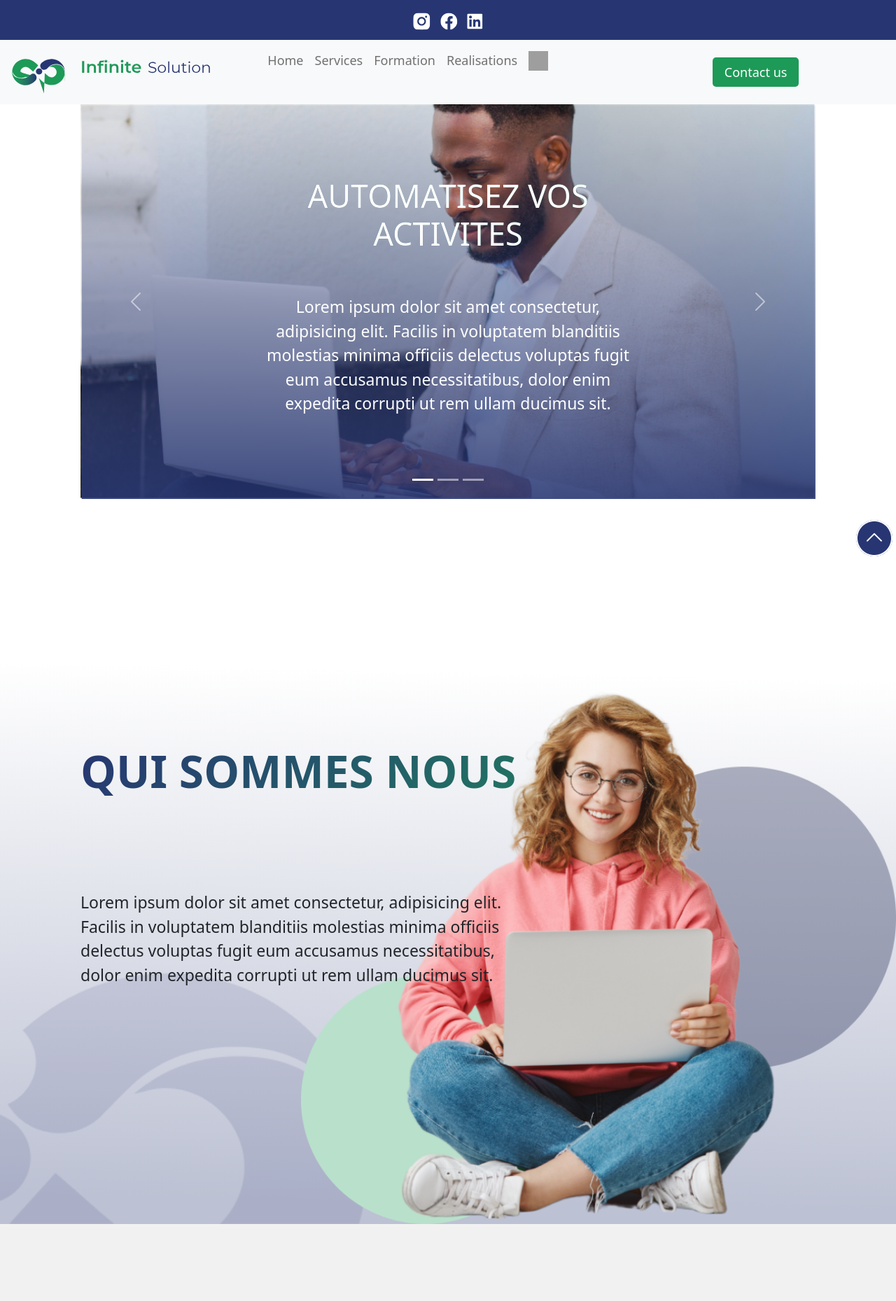
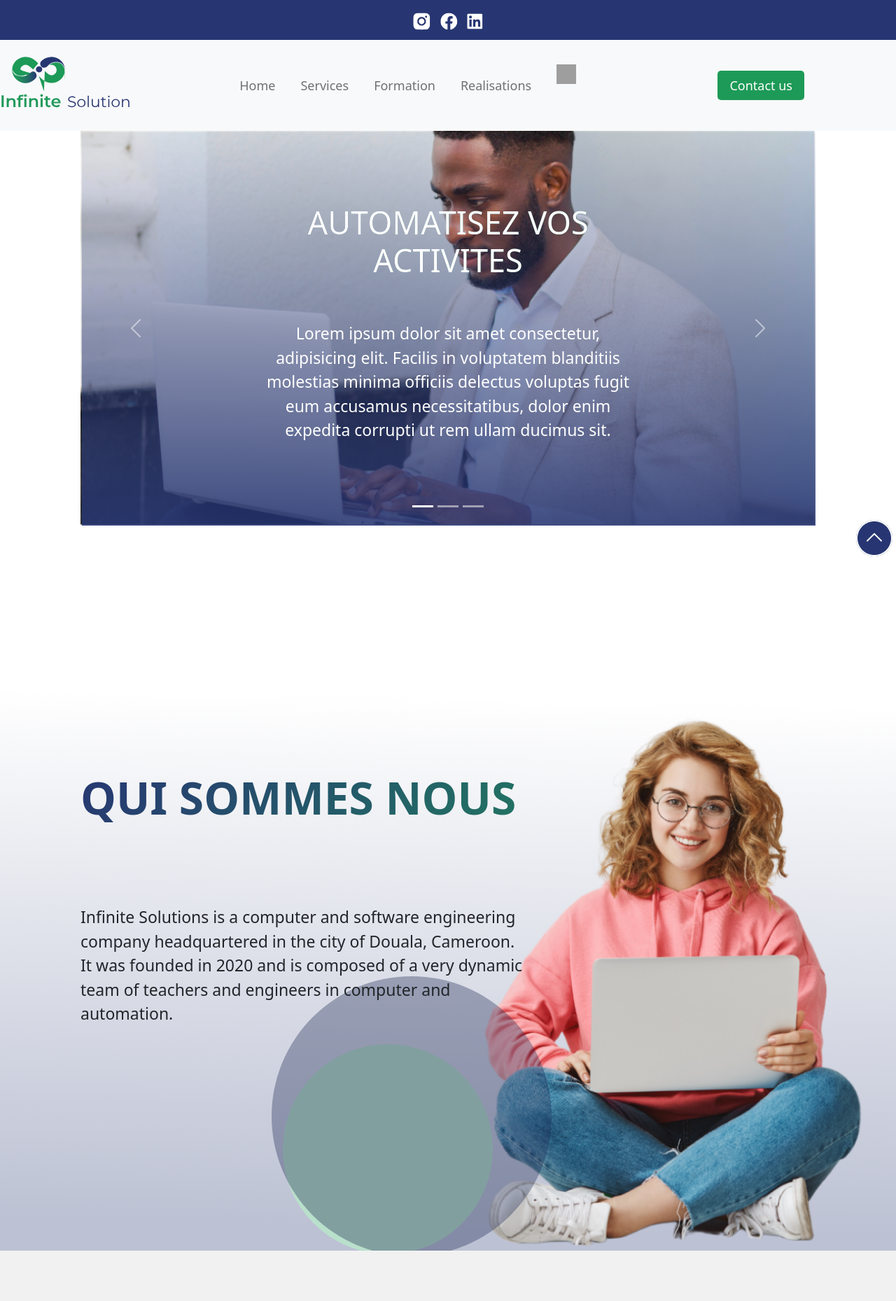
Before and after one commit to Djoufson/Infinite-Solutions, a PHP site: page / in a window 1280 px wide. Shown: the top 1859 px of the page at 70% size. Run offline with PHP 8.4, Linux system fonts and the light colour scheme; the visitor is signed in with stand-in values (Sample User, id 1); data that the repository does not hold is empty; grey boxes are pictures that could not be loaded.

Commit message:
ajout paralax

```diff
--- a/CSS/main.css
+++ b/CSS/main.css
@@ -170,14 +170,6 @@ section{
     transform: translate(-50%, -50%);
 }
 /* Qui sommes nous */
-.qui{
-    height: 100vh;
-    background-image: url(../RESOURCES/IMAGES/illustration_qui_somme_nous.png), url(../RESOURCES/IMAGES/Maskgroup.png),linear-gradient(181.22deg, #FFFFFF 2.69%, #BCC1D3 94.89%);;
-    background-size: auto 100%;
-    background-repeat: no-repeat;
-    background-position: right bottom, left bottom;
-    position: relative;
-}
 
 .qui div{
     width: 50%;
@@ -298,9 +290,9 @@ section{
     background-color: #E9EBF1;
 }
 .realisations-items{
-    width: 60%;
+    width: 80%;
     left: 50%;
-    top: 70%;
+    top: 60%;
     transform: translate(-50%, -50%);
     display: flex;
     position: absolute;
@@ -373,26 +365,37 @@ section{
 .travaux-items>div{
     background-color: #eee;
     border-radius: 5px;
+    padding: 10px;
     position: relative;
 }
 .travaux-items>div>button, .parag{
     position: absolute;
 }
 .travaux-items>div>button{
+    width: 164px;
+    border: none;
+    background: #1A8C4F;
+    border-radius: 30px;
     bottom: 100%;
 }
 .parag{
     top: 100%;
 }
+
+.parag p{
+    font-size: 18px;
+}
+
 .travaux-items{
     margin-top: 20px;
     margin-bottom: 20px;
     display: flex;
 }
 .travaux-items>div{
+    font-size: 18px;
     overflow: hidden;
     width: 30%;
-    height: 250px;
+    height: 450px;
     margin: auto;
 }
 
@@ -520,6 +523,10 @@ label span{
     }
 }
 
+#footer p{
+    font-size: 19px;
+}
+
 .footer-container{
     display: flex;
 }
--- /dev/null
+++ b/CSS/paralax.css
@@ -0,0 +1,141 @@
+@keyframes boule1 {
+    0%   {
+        bottom: -50px;
+        left: 40%;
+    }
+    25%   {
+        bottom: -5px;
+        left: 32%;
+    }
+    75%   {
+        bottom: -17px;
+        left: 20%;
+    }
+    100%   {
+        bottom: -50px;
+        left: 40%;
+    }
+}
+@keyframes boule2 {
+    0%   {
+        bottom: -50px;
+        left: 40%;
+    }
+    15%   {
+        bottom: -45px;
+        left: 32%;
+    }
+    25%   {
+        bottom: -32px;
+        left: 20%;
+    }
+    35%   {
+        bottom: -50px;
+        left: 10%;
+    }
+    15%   {
+        bottom: -5px;
+        left: 8%;
+    }
+    25%   {
+        bottom: -17px;
+        left: 2%;
+    }
+    35%   {
+        bottom: -50px;
+        left: 10%;
+    }
+    45%   {
+        bottom: -5px;
+        left: 22%;
+    }
+    55%   {
+        bottom: -17px;
+        left: 30%;
+    }
+    65%   {
+        bottom: -50px;
+        left: 35%;
+    }
+    75%   {
+        bottom: -5px;
+        left: 30%;
+    }
+    85%   {
+        bottom: -17px;
+        left: 36%;
+    }
+    100%   {
+        bottom: -50px;
+        left: 40%;
+    }
+}
+
+@keyframes techno {
+    0% {transform: translate(0, 10px);}
+    50% {transform: translate(0, -10px);}
+    100% {transform: translate(0, 10px);}
+}
+.qui{
+    height: 100vh;
+    background-image: url(../RESOURCES/IMAGES/illustration_qui.png), linear-gradient(181.22deg, #FFFFFF 2.69%, #BCC1D3 94.89%);
+    background-position: right bottom;
+    background-size: contain;
+    background-repeat: no-repeat;
+    position: relative;
+    overflow: hidden;
+}
+
+#qui .ellipse1, #qui .ellipse2{
+    position: absolute;
+    height: 230px;
+    width: 230px;
+    z-index: 0;
+}
+
+#qui .ellipse1{
+    bottom: -50px;
+    left: 40%;
+    width: 300px;
+    height: 300px;
+
+    animation: boule1 5s ease-in-out infinite;
+}
+
+#qui .ellipse2{
+    bottom: 0;
+    width: 400px;
+    height: 400px;
+    right: -10px;
+
+    animation: boule2 9s ease-in-out infinite;
+}
+
+.arbre>div{
+    animation: techno 2s ease-in-out infinite;
+}
+
+.arbre .logo{
+    animation: none;
+}
+
+.formations-items{
+    display: flex;
+}
+
+.formations-item{
+    width: 30%;
+    height: 300px;
+    margin: auto;
+    background-size: cover;
+}
+
+.formations-item1{
+    background-image: url(../RESOURCES/IMAGES/2.jpg);
+}
+.formations-item1{
+    background-image: url(../RESOURCES/IMAGES/3.jpg);
+}
+.formations-item1{
+    background-image: url(../RESOURCES/IMAGES/4.jpg);
+}
--- a/CSS/second.css
+++ b/CSS/second.css
@@ -36,6 +36,12 @@ section, #footer{
 
 .navbar-nav{
     text-align: center;
+    gap: 20px;
+    padding-left: 100px;
+    margin: auto;
+}
+
+.nav-item{
     margin: auto;
 }
 
@@ -46,7 +52,7 @@ section, #footer{
     background-image: linear-gradient(0deg, #2736729f, #FFFFFF);
 }
 
-.navbar-brand{
+.navbar-brand svg{
     display: block;
     text-align: center;
 }
@@ -60,6 +66,12 @@ p{
 @media only screen and (max-width: 1131px) {
     .realisations-items{
         top: 760px;
+    }
+
+    .navbar-nav{
+        text-align: center;
+        gap: 20px;
+        padding-left: 0;
     }
 
     h1{
@@ -107,3 +119,23 @@ p{
 @media only screen and (max-width: 350px) {
 
 }
+
+
+/* Suplement */
+.travaux-items button{
+    padding: 5px 10px;
+    font-size: 15px;
+    height: auto;
+    color: white;
+}
+.travaux-items>div:hover button{
+    transform: translateY(70px);
+    transition: 0.4s all ease-out;
+}
+.travaux-items>div:hover{
+    transition: 0.4s all ease-in;
+}
+.travaux-items>div:hover div{
+    transform: translateY(-180px);
+    transition: 0.4s all ease-in;
+}
--- a/index.php
+++ b/index.php
@@ -86,7 +86,7 @@ include "FUNCTION/contact.func.php";
     <link href="https://cdn.jsdelivr.net/npm/bootstrap@5.2.0-beta1/dist/css/bootstrap.min.css" rel="stylesheet" integrity="sha384-0evHe/X+R7YkIZDRvuzKMRqM+OrBnVFBL6DOitfPri4tjfHxaWutUpFmBp4vmVor" crossorigin="anonymous">
     <link rel="stylesheet" href="CSS/main.css">
     <link rel="stylesheet" href="CSS/second.css">
-
+    <link rel="stylesheet" href="CSS/paralax.css">
 
     <title><?= $lang["title"] ?></title>
 </head>
@@ -210,6 +210,14 @@ include "FUNCTION/contact.func.php";
               </div>
         </section>
         <section class="qui" id="qui" >
+            <svg class="ellipse1" width="330" height="330" viewBox="0 0 330 330" fill="none" xmlns="http://www.w3.org/2000/svg">
+                <g style="mix-blend-mode:multiply">
+                <circle cx="165" cy="165" r="165" fill="#B9E0CB"/>
+                </g>
+            </svg>
+            <svg class="ellipse2" width="401" height="401" viewBox="0 0 401 401" fill="none" xmlns="http://www.w3.org/2000/svg">
+                <circle cx="200.5" cy="200.5" r="200.5" fill="#1C2651" fill-opacity="0.35"/>
+            </svg>
             <h1 data-aos="fade-up"  data-aos-duration="1000"><?= $lang["qui"] ?></h1>
             <div>
                 <p data-aos="fade-up"  data-aos-duration="1500"><?= $lang["qui-1-p"] ?></p>
@@ -250,26 +258,10 @@ include "FUNCTION/contact.func.php";
                 <h1 data-aos="fade-up" data-aos-duration="1000"><?= $lang["formations"] ?></h1>
                 <p data-aos="fade-up" data-aos-duration="1200"><?= $lang["formations-p"] ?></p>
                 </div>
-                <div id="carouselExampleControls" class="carousel slide" data-ride="carousel">
-                    <div class="carousel-inner">
-                        <div class="carousel-item active">
-                        <img src="RESOURCES/IMAGES/slider_img.png" class="d-block w-100" alt="...">
-                        </div>
-                        <div class="carousel-item">
-                        <img src="RESOURCES/IMAGES/slider_img.png" class="d-block w-100" alt="...">
-                        </div>
-                        <div class="carousel-item">
-                        <img src="RESOURCES/IMAGES/slider_img.png" class="d-block w-100" alt="...">
-                        </div>
-                    </div>
-                    <a class="carousel-control-prev" href="#carouselExampleControls" role="button" data-slide="prev">
-                        <span class="carousel-control-prev-icon" aria-hidden="true"></span>
-                        <span class="sr-only"></span>
-                    </a>
-                    <a class="carousel-control-next" href="#carouselExampleControls" role="button" data-slide="next">
-                        <span class="carousel-control-next-icon" aria-hidden="true"></span>
-                        <span class="sr-only"></span>
-                    </a>
+                <div class="formations-items">
+                    <div class="formations-item formations-item-1"></div>
+                    <div class="formations-item formations-item-2"></div>
+                    <div class="formations-item formations-item-3"></div>
                 </div>
             </div>
         </section>
@@ -300,10 +292,8 @@ include "FUNCTION/contact.func.php";
         </section>
         <section class="travaux">
             <h1 data-aos="fade-up" data-aos-duration="1200"><?= $lang["travaux"] ?></h1>
-            <p data-aos="fade-up" data-aos-duration="1600"><?= $lang["travaux-p"] ?></p>
             <div class="travaux-items">
                 <div>
-                    <button ><?= $lang["travaux-1-b"] ?></button>
                     <div class="parag">
                         <h3><?= $lang["travaux-1"] ?></h3>
                         <p>
@@ -312,7 +302,6 @@ include "FUNCTION/contact.func.php";
                     </div>
                 </div>
                 <div>
-                    <button><?= $lang["travaux-2-b"] ?></button>
                     <div class="parag">
                         <h3><?= $lang["travaux-2-"] ?></h3>
                         <p>
@@ -321,7 +310,6 @@ include "FUNCTION/contact.func.php";
                     </div>
                 </div>
                 <div>
-                    <button><?= $lang["travaux-3-b"] ?></button>
                     <div class="parag">
                         <h3><?= $lang["travaux-3"] ?></h3>
                         <p>
@@ -337,7 +325,7 @@ include "FUNCTION/contact.func.php";
             <p data-aos="fade-up" data-aos-duration="1600"><?= $lang["technologies-p"] ?></p>
             <div class="arbre">
                 <div class="logo">
-                    <img data-tilt data-tilt-max="50" data-tilt-speed="10000" data-tilt-perspective="500"  data-tilt-scale="1.3" src="RESOURCES/IMAGES/logo.png" alt="">
+                    <img data-tilt data-tilt-max="50" data-tilt-speed="10000" data-tilt-perspective="500" data-tilt-scale="1.3" src="RESOURCES/IMAGES/logo.png" alt="">
                 </div>
                 <div class="laravel"></div>
                 <div class="javascript"></div>
@@ -415,6 +403,7 @@ include "FUNCTION/contact.func.php";
                 </ul>
             </div>
             <div class="contacts">
+                <h2>Contacts</h2>
                 <ul>
                     <li>
                     <svg width="24" height="24" viewBox="0 0 24 24" fill="none" xmlns="http://www.w3.org/2000/svg">
--- a/language/en.php
+++ b/language/en.php
@@ -17,22 +17,25 @@
         "content-3-p" => "Lorem ipsum dolor sit amet consectetur, adipisicing elit. Facilis in voluptatem blanditiis molestias minima officiis delectus voluptas fugit eum accusamus necessitatibus, dolor enim expedita corrupti ut rem ullam ducimus sit.",
 
         "qui" => "Qui sommes nous",
-        "qui-1-p" => "Lorem ipsum dolor sit amet consectetur, adipisicing elit. Facilis in voluptatem blanditiis molestias minima officiis delectus voluptas fugit eum accusamus necessitatibus, dolor enim expedita corrupti ut rem ullam ducimus sit.",
-        "qui-2-p" => "Lorem ipsum dolor sit amet consectetur, adipisicing elit. Facilis in voluptatem blanditiis molestias minima officiis delectus voluptas fugit eum accusamus necessitatibus, dolor enim expedita corrupti ut rem ullam ducimus sit.",
+        "qui-1-p" => "Infinite Solutions is a computer and software engineering company headquartered in the city of Douala, Cameroon. It was founded in 2020 and is composed of a very dynamic team of teachers and engineers in computer and automation.",
+        "qui-2-p" => "",
 
         "services" => "Nos services",
-        "services-1" => "Developpement D'application",
-        "services-1-p" => "Lorem ipsum dolor sit amet consectetur, adipisicing elit. Facilis in voluptatem blanditiis molestias minima officiis delectus voluptas fugit eum accusamus necessitatibus, dolor enim expedita corrupti ut rem ullam ducimus sit.",
+        "services-1" => "Développement web",
+        "services-1-p" =>"Whether you are looking for better visibility on the internet, a redesign of your website or an e-commerce, Infinite Solutions certainly has a solution adapted to your needs. We offer a tailor-made service, adapted to your needs.
+        Web development refers to the process of writing a page or website, or a web application. Both flexible and powerful, web applications offer the advantage of being able to adapt to a large number of projects.
+        ",
         "services-1-b" => "En Savoir Plus",
         "services-2" => "Design Graphique",
-        "services-2-p" => "Lorem ipsum dolor sit amet consectetur, adipisicing elit. Facilis in voluptatem blanditiis molestias minima officiis delectus voluptas fugit eum accusamus necessitatibus, dolor enim expedita corrupti ut rem ullam ducimus sit.",
+        "services-2-p" => "Looking for a better visual identity? Need to improve your visual communication? Do you want to have better communication media? We support you in the production process and visual composition of all types; whether using typography, colors, shapes, colors or images we offer you designs.",
         "services-2-b" => "En Savoir Plus",
-        "services-3" => "Intelligence Artificielle",
-        "services-3-p" => "Lorem ipsum dolor sit amet consectetur, adipisicing elit. Facilis in voluptatem blanditiis molestias minima officiis delectus voluptas fugit eum accusamus necessitatibus, dolor enim expedita corrupti ut rem ullam ducimus sit.",
+        "services-3" => "Desktop Development (Malcom)",
+        "services-3-p" => "Desktop applications remain the most used in the field of computing. They offer the best performance. We put at your disposal a team of professionals to accompany you in the process of digitizing your business.",
+
         "services-3-b" => "En Savoir Plus",
 
         "formations" => "Nos formations",
-        "formations-p" => "Lorem ipsum dolor sit amet consectetur, adipisicing elit. Facilis in voluptatem blanditiis molestias minima officiis delectus voluptas fugit eum accusamus necessitatibus, dolor enim expedita corrupti ut rem ullam ducimus sit.",
+        "formations-p" => "Desktop applications remain the most used in the field of computing. They offer the best performance. We put at your disposal a team of professionals to accompany you in the process of digitizing your business.",
 
         "realise" => "Plus de 30 Applications realisees",
         "realise-p" => "Lorem ipsum dolor sit amet consectetur, adipisicing elit. Facilis in voluptatem blanditiis molestias minima officiis delectus voluptas fugit eum accusamus necessitatibus, dolor enim expedita corrupti ut rem ullam ducimus sit.",
@@ -42,7 +45,7 @@
         "realise-4" => "Refontes & Urbanisation",
 
         "travaux" => "Nos recents travaux",
-        "travaux-p" => "Lorem ipsum dolor sit amet consectetur, adipisicing elit. Facilis in voluptatem blanditiis molestias minima officiis delectus voluptas fugit eum accusamus necessitatibus, dolor enim expedita corrupti ut rem ullam ducimus sit.",
+        "travaux-p" => "Our customers are satisfied with the quality of our services. Below are the latest services performed and delivered for our customers",
         "travaux-1-b" => "Application Mobiles",
         "travaux-1" => "KENTS Fashion",
         "travaux-1-p" => "Lorem ipsum dolor sit amet consectetur adipisicing elit. Aperiam, natus facilis expedita voluptatem",
@@ -56,26 +59,25 @@
         "consult" => "Consulter nos travaux",
 
         "technologies" => "Nos technologies",
-        "technologies-p" => "Lorem ipsum dolor sit amet consectetur adipisicing elit. Necessitatibus ratione odio vitae quisquam suscipit repellat cumque fugiat velit numquam nesciunt!",
+        "technologies-p" => " Nous utlisons les technologies et les outils modernes de reference pour la bonne gestion et la conception de vos projet",
+        "contacter-nous" => "Contactez nous",
+        "contacter-nous-p" => "Nous serions ravis de discuter de la manière dont nous pouvons vous aider.",
+        "contacter-nous-name" => "Namme",
+        "contacter-nous-firstname" => "Surname",
+        "contacter-nous-email" => "E-mail",
+        "contacter-nous-phone" => "Phone",
+        "contacter-nous-message" => "Messages",
+        "contacter-nous-send" => "send",
 
-        "contacter-nous" => "Contactez nous",
-        "contacter-nous-p" => "Lorem ipsum, dolor sit amet consectetur adipisicing elit. Veniam labore similique eaque reprehenderit illo consequatur sapiente dolore quod in, ab eligendi eos animi at esse quibusdam, distinctio adipisci. Consectetur, dolor.",
-        "contacter-nous-name" => "Nom",
-        "contacter-nous-firstname" => "Prenom",
-        "contacter-nous-email" => "E-mail",
-        "contacter-nous-phone" => "Telephone",
-        "contacter-nous-message" => "Message",
-        "contacter-nous-send" => "Envoyer",
-
-        "footer-p" => "Lorem ipsum dolor sit amet consectetur, adipisicing elit. Repellat soluta, possimus, omnis voluptas nam eaque adipisci earum expedita hic culpa commodi alias unde eligendi eos architecto? Aspernatur tempore reiciendis fugit! Nostrum saepe quae voluptates, minima repudiandae similique, accusantium suscipit non nulla enim totam! Sunt vitae dolor iusto? Fuga, doloremque placeat?",
-        "footer-enterprise" => "L'Entreprise",
-        "footer-about" => "A Propos",
+        "footer-p" => "A solution to your problem, an experience for your business. We simply build the future for your business.",
+        "footer-enterprise" => " THE COMPANY ",
+        "footer-about" => "About",
         "footer-blog" => "Blog",
-        "footer-projet" => "Projet",
-        "footer-team" => "Equipe",
+        "footer-projet" => "Projects ",
+        "footer-team" => "Team ",
         "footer-contact" => "Contact",
-        "footer-liens" => "Liens Utiles",
-        "footer-liens-1" => "Confidentialite",
+        "footer-liens" => "USEFUL LINKS ",
+        "footer-liens-1" => "Privacy Terms & Conditions ",
         "footer-liens-2" => "Termes & Consitions"
     ]
 ?>
```
Also changed, not shown: language/fr.php (+11 -12 lines), RESOURCES/IMAGES/1.png (added), RESOURCES/IMAGES/2.jpg (added), RESOURCES/IMAGES/3.jpg (added), RESOURCES/IMAGES/5.jpg (added), RESOURCES/IMAGES/6.jpg (added), RESOURCES/IMAGES/illustration_qui.png (added), RESOURCES/IMAGES/illustration_qui_somme_nous.png (deleted), RESOURCES/SVG/Ellipse 1.svg (added), RESOURCES/SVG/Ellipse 2.svg (added), 1 other file.
